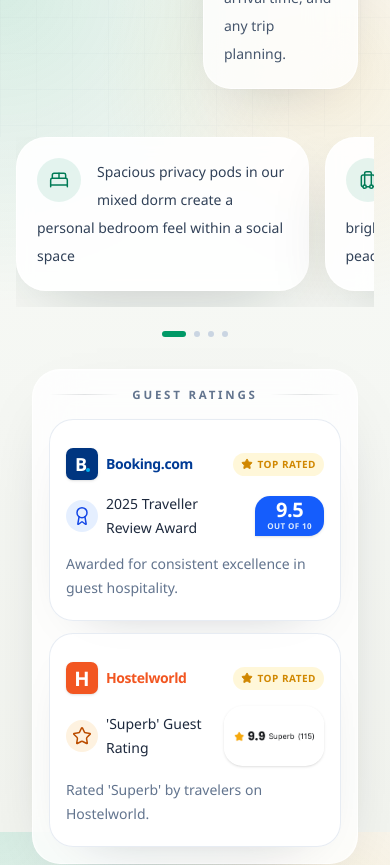
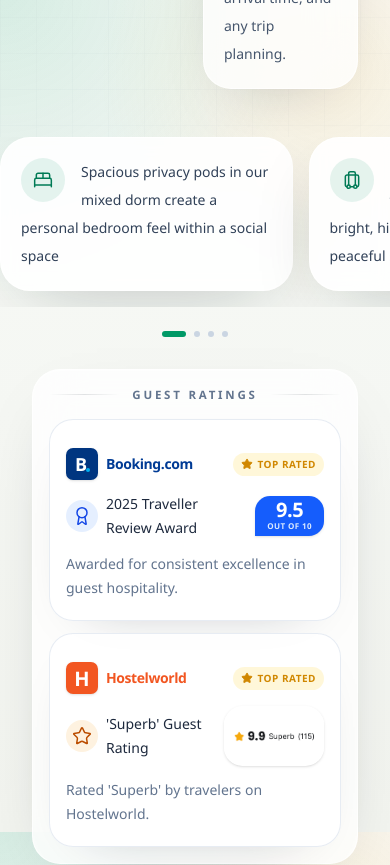
Before and after one commit to dkuromi1/hostel-nextjs, a Next.js app: page / in a window 390 px wide. Shown: the part 1700-2565 px from the top of the page. Built offline with nearby package versions, Linux system fonts and the light colour scheme; no server answers.

Commit message:
fix: swipable element width bugs

```diff
--- a/app/page.tsx
+++ b/app/page.tsx
@@ -247,7 +247,8 @@ export default function Home() {
       </section>
 
       <section className="px-4 pb-8 sm:px-6 lg:px-8">
-        <SwipableRow itemCount={quickFacts.length} className="sm:grid sm:grid-cols-2 lg:grid-cols-4 sm:gap-4">
+        <div className="shell-container">
+          <SwipableRow itemCount={quickFacts.length} className="-mx-8 sm:mx-0 sm:grid sm:grid-cols-2 lg:grid-cols-4 sm:gap-4">
             {quickFacts.map((fact, index) => {
               const Icon = factIcons[index];
               return (
@@ -264,6 +265,7 @@ export default function Home() {
               );
             })}
           </SwipableRow>
+        </div>
       </section>
 
       {/* Guest Ratings */}
@@ -615,7 +617,7 @@ export default function Home() {
             </div>
           </div>
 
-          <SwipableRow itemCount={eventCards.length} className="sm:grid sm:grid-cols-2 sm:gap-4 lg:grid-cols-2">
+          <SwipableRow itemCount={eventCards.length} className="-mx-8 sm:mx-0 sm:grid sm:grid-cols-2 sm:gap-4 lg:grid-cols-2">
             {eventCards.map((event, index) => (
               <Reveal key={event.title} delay={index * 60} className="min-w-[82vw] snap-center sm:min-w-0">
                 <Panel className="overflow-hidden">
```
Lines whose indentation alone changed are shown as unchanged.
